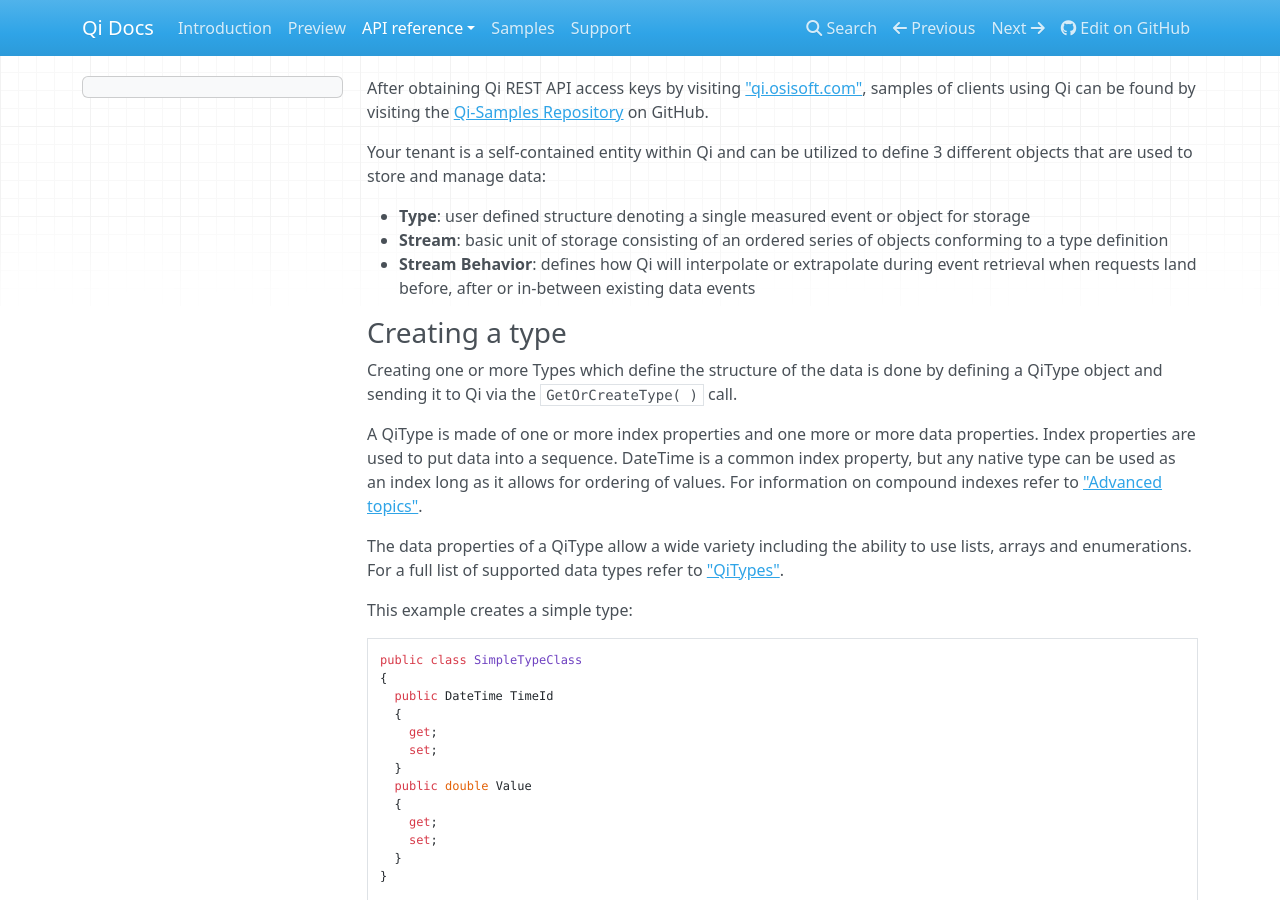
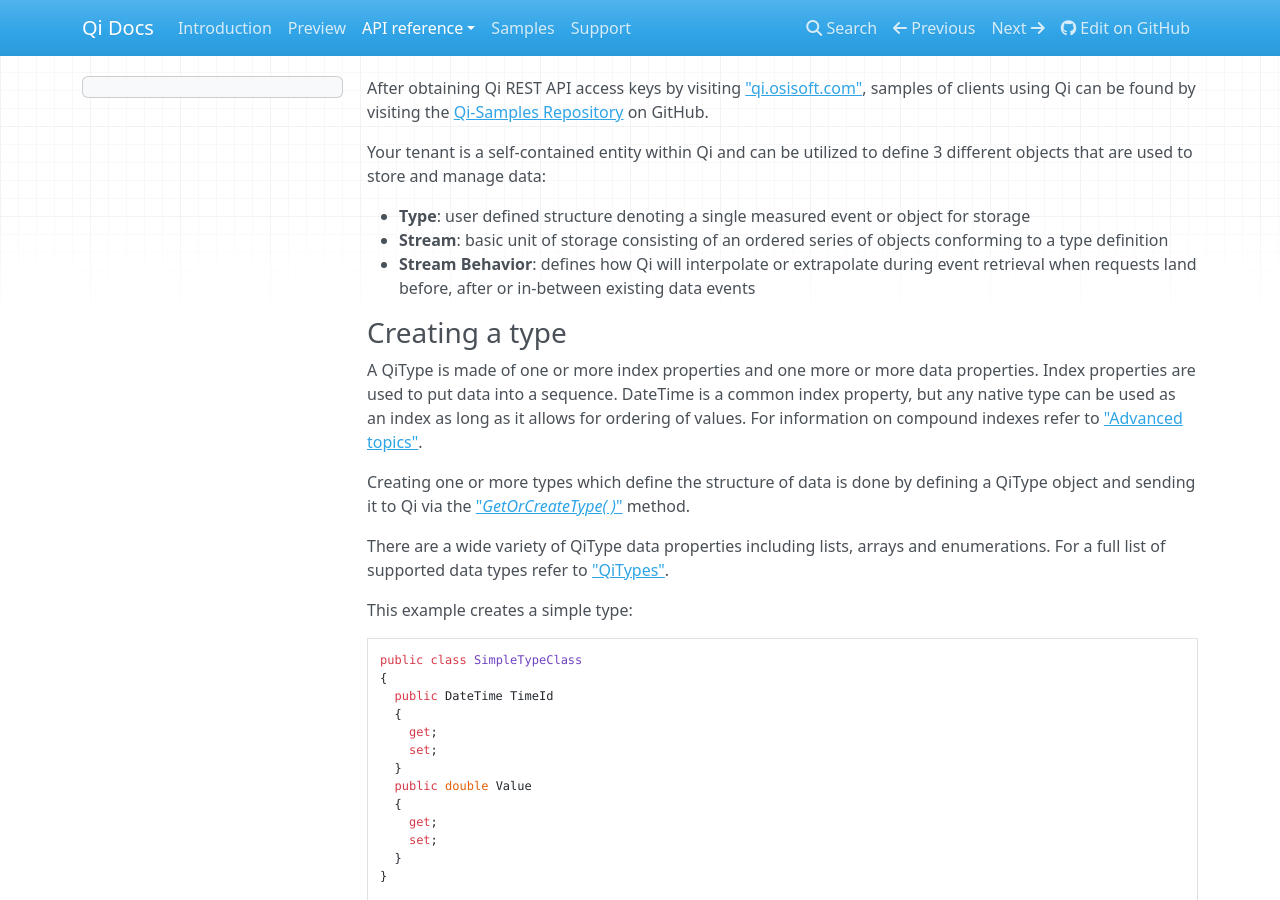
Before and after one commit to ssuryanarayanan/Qi-Docs, an MkDocs documentation site: the page built from docs/Overview.md, in a window 1280 px wide and 900 px high. Built offline with MkDocs 1.6.1, drawn with Linux system fonts in a browser that asks for light colours; nearby versions of some CDN libraries; old or Windows-style settings are respelled for this version of MkDocs.

Commit message:
Update Overview.md

````diff
--- a/docs/Overview.md
+++ b/docs/Overview.md
@@ -8,11 +8,11 @@
 
 ###Creating a type
 
-Creating one or more Types which define the structure of the data is done by defining a QiType object and sending it to Qi via the `GetOrCreateType( )` call.
+A QiType is made of one or more index properties and one more or more data properties. Index properties are used to put data into a sequence. DateTime is a common index property, but any native type can be used as an index as long as it allows for ordering of values. For information on compound indexes refer to ["Advanced topics"](https://qi-docs.readthedocs.org/en/latest/Advanced%20Topics/).
 
-A QiType is made of one or more index properties and one more or more data properties. Index properties are used to put data into a sequence. DateTime is a common index property, but any native type can be used as an index long as it allows for ordering of values. For information on compound indexes refer to ["Advanced topics"](https://qi-docs.readthedocs.org/en/latest/Advanced%20Topics/).
+Creating one or more types which define the structure of data is done by defining a QiType object and sending it to Qi via the ["*GetOrCreateType( )*"](https://qi-docs.readthedocs.org/en/latest/QiTypes/#getorcreatetype) method.
 
-The data properties of a QiType allow a wide variety including the ability to use lists, arrays and enumerations. For a full list of supported data types refer to ["QiTypes"](https://qi-docs.readthedocs.org/en/latest/QiTypes/).
+There are a wide variety of QiType data properties including lists, arrays and enumerations. For a full list of supported data types refer to ["QiTypes"](https://qi-docs.readthedocs.org/en/latest/QiTypes/).
 
 This example creates a simple type:
 ```
````
